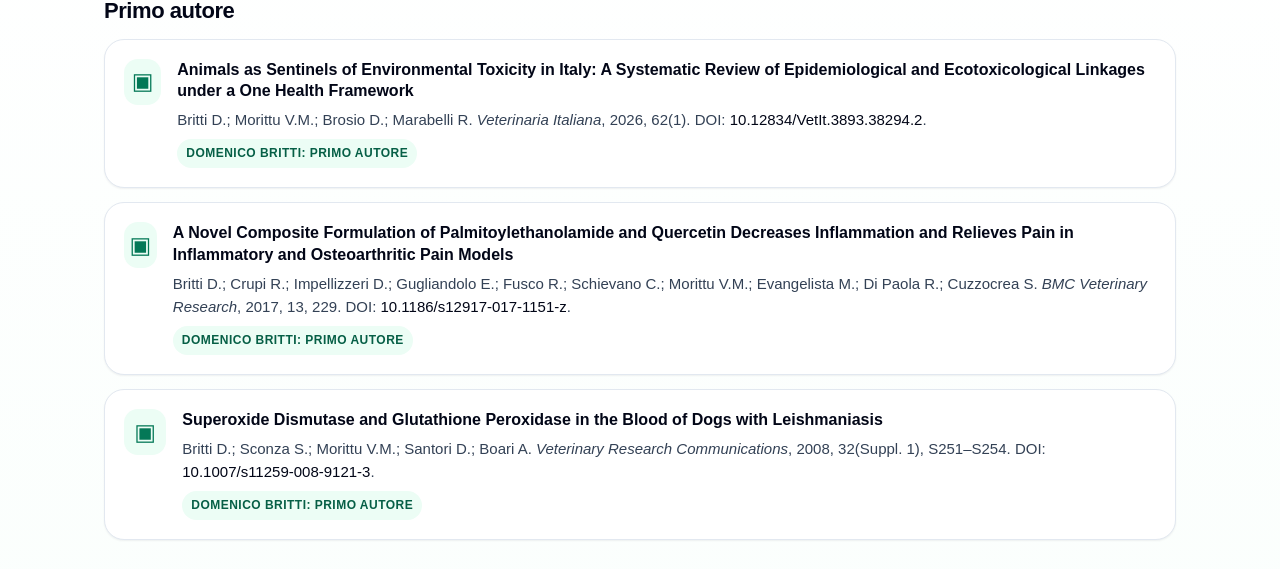
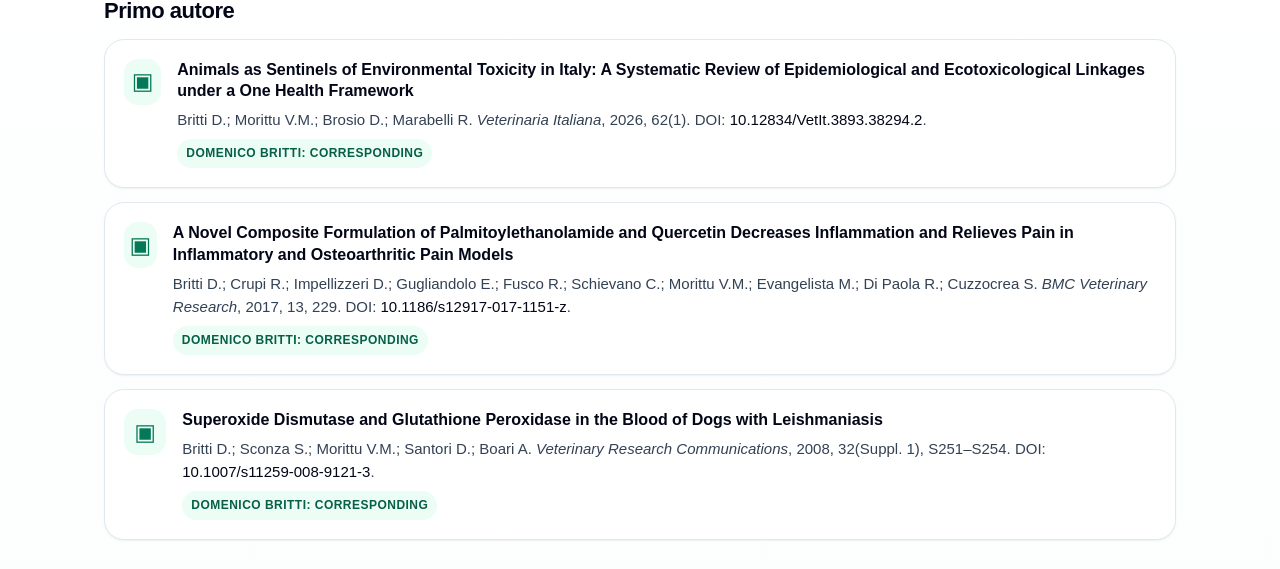
Before and after one commit to domenicobritti-rgb/domenicobritti-gb.github.io, a plain HTML site: page index.html in a window 1280 px wide. Shown: the part 2940-3509 px from the top of the page. Drawn offline with Linux system fonts and the light colour scheme.

Commit message:
Update index.html

```diff
--- a/index.html
+++ b/index.html
@@ -708,7 +708,7 @@
                 <em>Veterinaria Italiana</em>, 2026, 62(1).
                 DOI: <a href="https://doi.org/10.12834/VetIt.3893.38294.2" target="_blank" rel="noopener">10.12834/VetIt.3893.38294.2</a>.
               </div>
-              <span class="publication-role">Domenico Britti: primo autore</span>
+              <span class="publication-role">Domenico Britti: corresponding</span>
             </div>
           </article>
           <article class="publication">
@@ -724,7 +724,7 @@
                 <em>BMC Veterinary Research</em>, 2017, 13, 229.
                 DOI: <a href="https://doi.org/10.1186/s12917-017-1151-z" target="_blank" rel="noopener">10.1186/s12917-017-1151-z</a>.
               </div>
-              <span class="publication-role">Domenico Britti: primo autore</span>
+              <span class="publication-role">Domenico Britti: corresponding</span>
             </div>
           </article>
           <article class="publication">
@@ -740,7 +740,7 @@
                 <em>Veterinary Research Communications</em>, 2008, 32(Suppl. 1), S251–S254.
                 DOI: <a href="https://doi.org/10.1007/s11259-008-9121-3" target="_blank" rel="noopener">10.1007/s11259-008-9121-3</a>.
               </div>
-              <span class="publication-role">Domenico Britti: primo autore</span>
+              <span class="publication-role">Domenico Britti: corresponding</span>
             </div>
           </article>
         </div>
```
